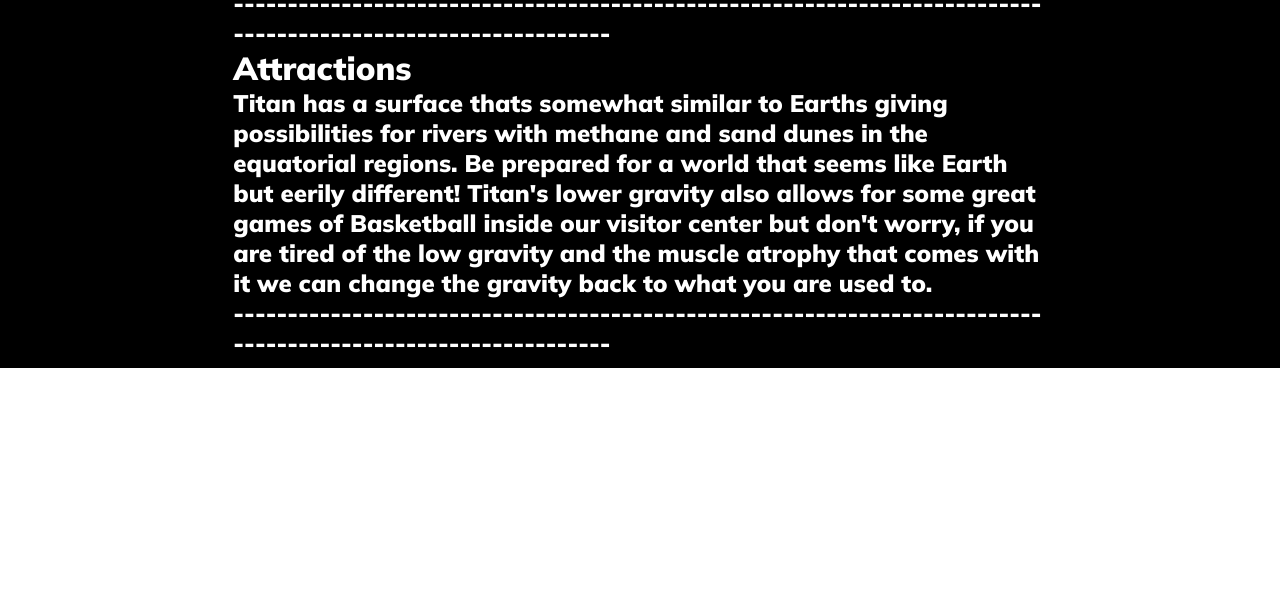
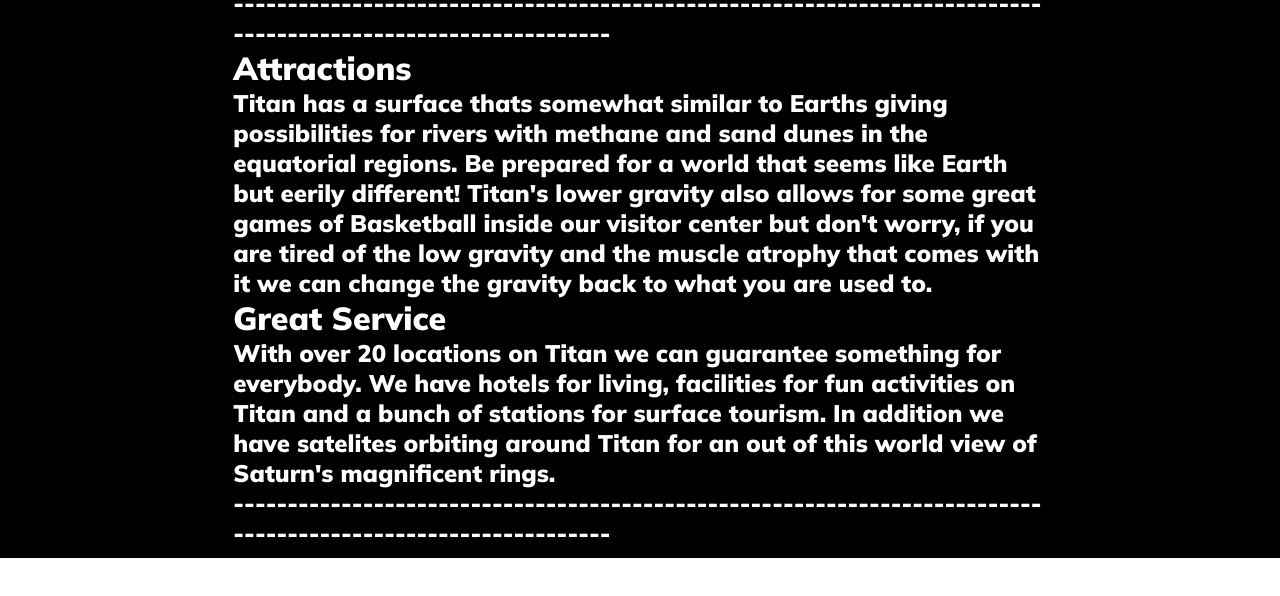
Before and after one commit to leocabbage2008/tsa-space, a React (Create React App) app: page / in a window 1280 px wide. Shown: the part 2256-2852 px from the top of the page. Built offline with nearby package versions, Linux system fonts and the light colour scheme.

Commit message:
Source? I made it up

```diff
--- a/src/pages/AboutPage.jsx
+++ b/src/pages/AboutPage.jsx
@@ -7,7 +7,7 @@ export default function HomePage() {
         <Layout>
             <div className="content">
                 <p>
-                    Our space tourism company, MSP (short for "Milky Way Space
+                    Our space tourism company, MSP (short for "Monke Space
                     Programs"), is dedicated to providing our customers with the
                     ultimate space travel experience. We offer a wide range of
                     space travel options, from suborbital joyrides to extended
--- a/src/pages/HomePage.jsx
+++ b/src/pages/HomePage.jsx
@@ -57,6 +57,10 @@ export default function HomePage() {
           Titan's lower gravity also allows for some great games of Basketball inside our visitor center but don't worry,
           if you are tired of the low gravity and the muscle atrophy that comes with it we can change the gravity back to what you are used to.
         </h2>
+        <h1>Great Service</h1>
+        <h2>With over 20 locations on Titan we can guarantee something for everybody. We have hotels for living, facilities for fun activities on Titan and a bunch of stations for surface tourism.
+          In addition we have satelites orbiting around Titan for an out of this world view of Saturn's magnificent rings.
+        </h2>
         <h2>--------------------------------------------------------------------------------------------------------------</h2>
       </div>
       <div></div>
--- a/src/pages/SourcesPage.jsx
+++ b/src/pages/SourcesPage.jsx
@@ -16,7 +16,7 @@ export default function SourcesPage() {
                 </a>
                 <p>(Public Domain)</p>
               </Source>
-              <Source title='Title Page Video'>
+              <Source title='Title Page Inages'>
                 <a href='https://pixabay.com/photos/cape-canaveral-florida-space-shuttle-79355/'>
                   https://pixabay.com/photos/cape-canaveral-florida-space-shuttle-79355/
                 </a>
```
